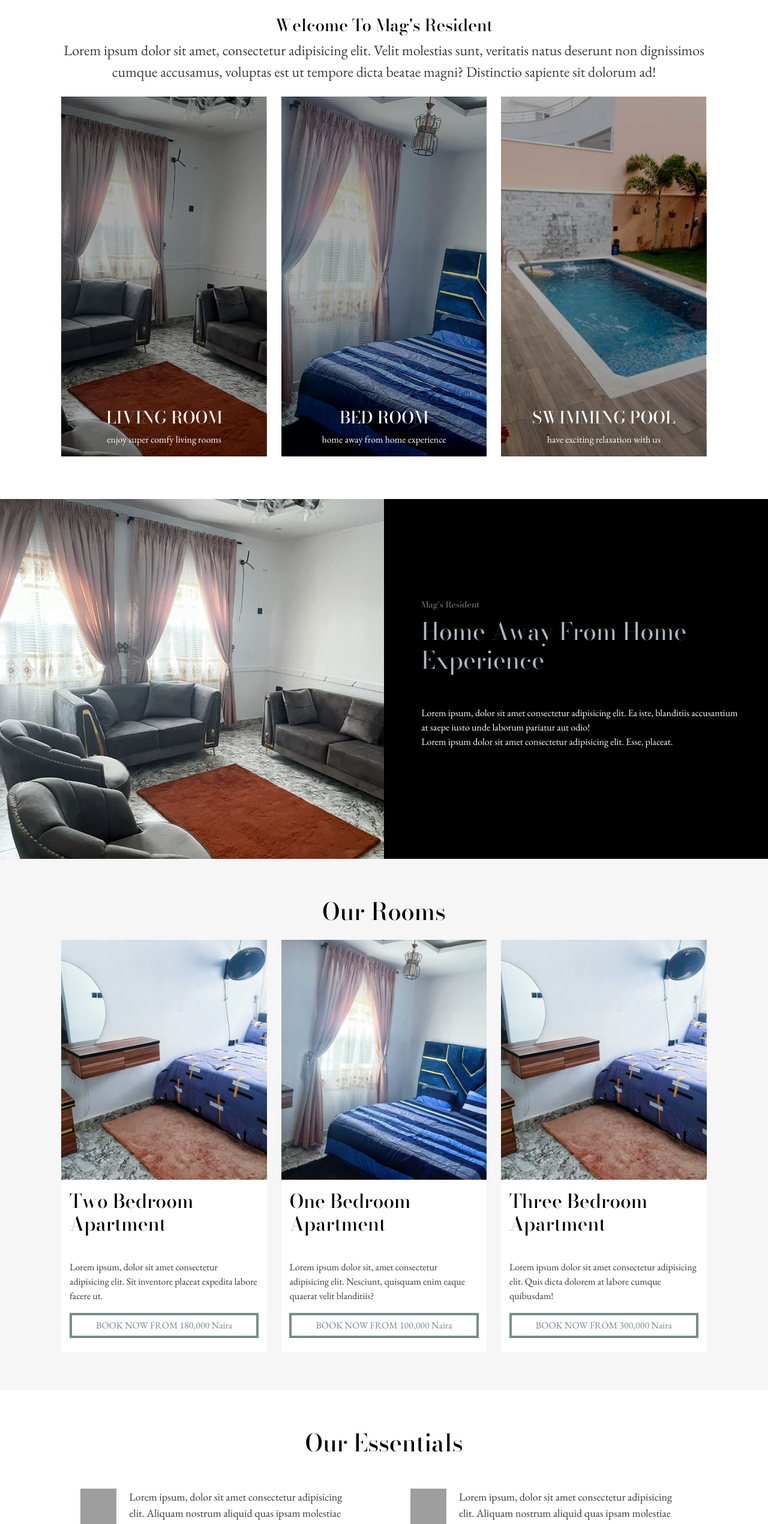
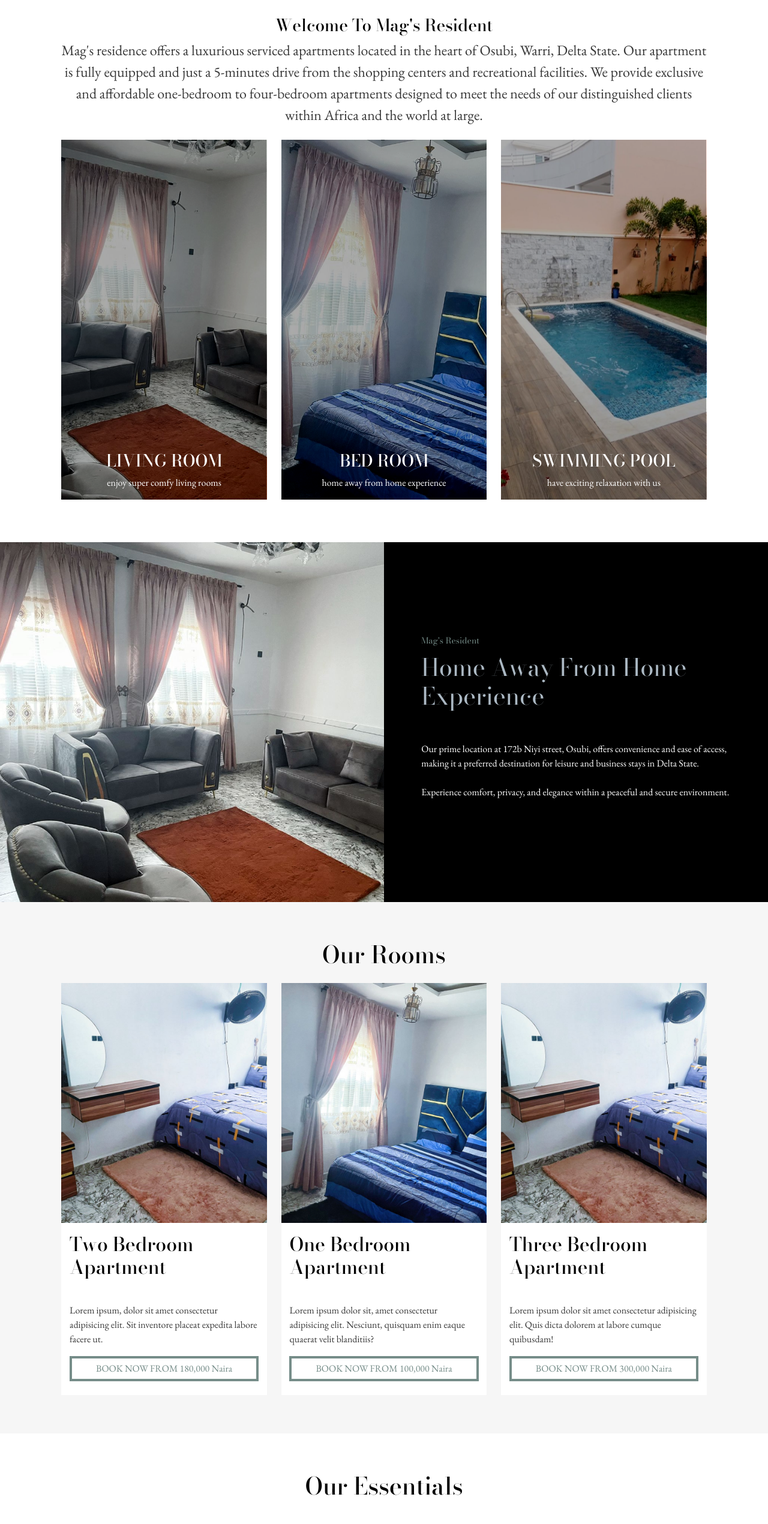
Before and after one commit to jozzydgr8/apartments, a React (Create React App) app: page / in a window 1280 px wide. Shown: the part 939-3480 px from the top of the page at 60% size. Built offline with nearby package versions, Linux system fonts and the light colour scheme; grey boxes are pictures that could not be loaded.

Commit message:
added write ups

```diff
--- a/src/Components/Navbar.jsx
+++ b/src/Components/Navbar.jsx
@@ -1,3 +1,4 @@
+import { a, Link } from "react-router-dom"
 
 function Navbar() {
   return (
@@ -11,16 +12,16 @@ function Navbar() {
     <div className="collapse navbar-collapse" id="navbarSupportedContent">
       <ul className="navbar-nav ms-auto">
         <li className="nav-item">
-          <a className="nav-link active" aria-current="page" href="#">Home</a>
+          <Link className="nav-link active" aria-current="page" href="#">Home</Link>
         </li>
         <li className="nav-item">
-          <a className="nav-link active" aria-current="page" href="#">rooms</a>
+          <a className="nav-link active" aria-current="page" href="/apartments#rooms">rooms</a>
         </li>
         <li className="nav-item">
-          <a className="nav-link active" aria-current="page" href="#">services</a>
+          <a className="nav-link active" aria-current="page" href="/apartments#services">services</a>
         </li>
         <li className="nav-item">
-          <a className="nav-link active" aria-current="page" href="#">contact us</a>
+          <a className="nav-link active" aria-current="page" href="https://wa.link/b8xq56">contact us</a>
         </li>
 
       </ul>
--- a/src/Pages/AboutSection.jsx
+++ b/src/Pages/AboutSection.jsx
@@ -1,6 +1,6 @@
 export const AboutSection = ()=>{
     return(
-        <section style={{background:'black'}}>
+        <section>
 
                 <div className="row">
                     <div className=" a-grid a-background col-md-6">
@@ -16,11 +16,13 @@ export const AboutSection = ()=>{
                             </h1>
                             <br/>
                             <p>
-                               Lorem ipsum, dolor sit amet consectetur adipisicing elit.
-                               Ea iste, blanditiis accusantium at saepe iusto unde laborum pariatur aut odio!
+                               Our prime location at 172b Niyi street, Osubi, offers convenience and ease of access,
+                               making it a preferred destination for leisure and business stays in Delta State.
                                <br/>
-                               Lorem ipsum dolor sit amet consectetur adipisicing elit. Esse, placeat.
+                               <br/>
+                               Experience comfort, privacy, and elegance within a peaceful and secure environment.
                             </p>
+
                         </div>
                     </div>
                 </div>
--- a/src/Pages/Essentials.jsx
+++ b/src/Pages/Essentials.jsx
@@ -1,6 +1,6 @@
 export const Essentials = ()=>{
     return(
-        <section>
+        <section id="services">
             <div className="container-fluid">
                 <h1 className="heading" style={{textAlign:'center'}}>Our Essentials</h1>
                 <>
@@ -13,10 +13,10 @@ export const Essentials = ()=>{
                                 <img src='https://cdn-icons-png.flaticon.com/512/90/90675.png'alt="lounge"/>
                             </div>
                             <div className="col-md-10">
-                                Lorem ipsum, dolor sit amet consectetur adipisicing elit.
-                                 Aliquam nostrum aliquid quas ipsam molestiae quidem cupiditate natus ullam odit nisi!
+                                Unwind in our cozy atmosphere with plush seating, delecious snacks, and a great selection of
+                                beverages. Our lounge, the perfect spot for relaxation and entertainment.
                             <div className="e-div">
-                                unlimited wifi
+                                Perfect Lounge
                             </div>
                             </div>
                         </div>
@@ -30,10 +30,10 @@ export const Essentials = ()=>{
                                 <img src="https://encrypted-tbn0.gstatic.com/images?q=tbn:ANd9GcTy1VqMGxOYQnYMNRms65wJ0YTavyFTKKo6pA&s" alt="swim"/>
                             </div>
                             <div className="col-md-10">
-                            Lorem ipsum, dolor sit amet consectetur adipisicing elit.
-                            Aliquam nostrum aliquid quas ipsam molestiae quidem cupiditate natus ullam odit nisi!
+                            Dive into luxury at our premier swimming pool! Whether you're looking to swim laps,
+                            relax by the poolside, or enjoy a refreshing dip, Our pool provides the perfect escape.
                             <div className="e-div">
-                                unlimited wifi
+                                Swimming Pool
                             </div>
                             </div>
                         </div>
@@ -47,10 +47,9 @@ export const Essentials = ()=>{
                             <img src="https://www.freeiconspng.com/uploads/wifi-icon-line-5.png" alt="wifi" />
                             </div>
                             <div className="col-md-10">
-                            Lorem ipsum, dolor sit amet consectetur adipisicing elit.
-                            Aliquam nostrum aliquid quas ipsam molestiae quidem cupiditate natus ullam odit nisi!
+                            High Speed Broadband Internet guaranteed across all the room via our unlimited free wifi that never disappoints
                             <div className="e-div">
-                                unlimited wifi
+                                Unlimited Wifi
                             </div>
                             </div>
                     </div>
@@ -63,10 +62,13 @@ export const Essentials = ()=>{
                                 <img src='https://png.pngtree.com/png-vector/20190811/ourmid/pngtree-power-energy-icon-vector-isolated-png-image_1686577.jpg' alt="energy"/>
                             </div>
                             <div className="col-md-10">
-                            Lorem ipsum, dolor sit amet consectetur adipisicing elit.
-                            Aliquam nostrum aliquid quas ipsam molestiae quidem cupiditate natus ullam odit nisi!
+                            We're well equipped with several alternative power supplies,
+                            therefore our lights don't go off. 24 hours power supply guaranteed.
+
+
+
                             <div className="e-div">
-                                unlimited wifi
+                                Power Supply
                             </div>
                             </div>
                     </div>
--- a/src/Pages/Footer.jsx
+++ b/src/Pages/Footer.jsx
@@ -1,27 +1,33 @@
+import { Link } from "react-router-dom"
+
 export const Footer = ()=>{
     return(
         <section className="footer">
-            <div className="container-fluid" style={{backdropFilter:'brightness(45%) contrast(120%)'}}>
+            <div className="container-fluid" style={{backdropFilter:'brightness(30%) contrast(120%)'}}>
                 <div className="row">
                     <div className="col-md-4">
                         <div>
-                            <h1 className="heading">About Us</h1>
+                            <h1 className="heading">About Mag's Resident</h1>
                             <p>
-                                Lorem ipsum dolor, sit amet consectetur adipisicing elit.
-                               Necessitatibus saepe illo placeat iusto nobis eos aliquid
-                               dolores maiores numquam error!
+                            We provide exclusive and affordable one-bedroom
+                            to four-bedroom apartments designed to meet the
+                            needs of our distinguished clients within Africa and the world at large.
                             </p>
                         </div>
                     </div>
                     <div className="col-md-4">
                        <div>
                         <h1 className="heading">
-                            Contact Us
+                            Contact Details
                         </h1>
                         <p>
-                            Lorem ipsum dolor sit amet consectetur, adipisicing elit.
-                            Obcaecati veritatis voluptatem illum, recusandae magnam
-                            impedit laborum placeat quam fugiat nulla!
+                            Address: No.172B Niyi street, Osubi Warri, Delta State.
+                            <br/>
+                            <br/>
+                            Phone No: +234 811 365 7622
+                            <br/>
+                            <br />
+                            Email: <a href="mailto:magsresidence@gmail.com">magsresidence@gmail.com</a>
                         </p>
                        </div>
                     </div>
@@ -31,9 +37,11 @@ export const Footer = ()=>{
                             Quick links
                         </h1>
                         <p>
-                            Lorem ipsum dolor sit amet consectetur, adipisicing elit.
-                            Obcaecati veritatis voluptatem illum, recusandae magnam
-                            impedit laborum placeat quam fugiat nulla!
+                            <Link to="https://wa.link/b8xq56">Reach Out</Link>
+                            <hr />
+                            <Link to="/apartments">Our Apartments</Link>
+                            <hr />
+                            <Link to="/">privacy policy</Link>
                         </p>
                        </div>
                     </div>
--- a/src/Pages/Header.jsx
+++ b/src/Pages/Header.jsx
@@ -4,7 +4,7 @@ function Header() {
   return (
     <section  className='background header'>
       <div className='container-fluid'>
-        <a className='whatsappIcon' href='https://wa.me/1234567'>
+        <a className='whatsappIcon' href='https://wa.link/b8xq56'>
         <img src='https://cdn-icons-png.flaticon.com/128/3670/3670051.png' />
         </a>
       </div>
--- a/src/Pages/Rooms.jsx
+++ b/src/Pages/Rooms.jsx
@@ -2,7 +2,7 @@ import { RoomGrid } from "../Components/RoomGrid"
 
 export const Rooms = ()=>{
     return(
-        <section className="room">
+        <section className="room" id="rooms">
             <div className="container-fluid">
                 <h1 className="heading" style={{textAlign:'center'}}>Our Rooms</h1>
                 <RoomGrid/>
--- a/src/Pages/Welcome.jsx
+++ b/src/Pages/Welcome.jsx
@@ -9,9 +9,12 @@ function Welcome() {
                 Welcome to Mag's resident
             </h3>
             <p style={{fontSize:'x-large'}}>
-                Lorem ipsum dolor sit amet, consectetur adipisicing elit. Velit molestias sunt, veritatis
-                 natus deserunt non dignissimos cumque accusamus, voluptas est ut tempore dicta beatae magni?
-                  Distinctio sapiente sit dolorum ad!
+              Mag's residence offers a luxurious serviced apartments located in the heart of
+              Osubi, Warri, Delta State. Our apartment is fully equipped and just a 5-minutes
+              drive from the shopping centers and recreational facilities.
+              We provide exclusive and affordable one-bedroom to four-bedroom apartments designed
+              to meet the needs of our distinguished clients within Africa and the world at large.
+
             </p>
             <WelcomeGrid/>
         </div>
--- a/src/index.css
+++ b/src/index.css
@@ -145,7 +145,6 @@ text-transform: uppercase;
 .a-background{
   background-image: url('./assets/WhatsApp Image 2024-09-14 at 10.22.58.jpeg');
   background-size: cover;
-
 }
 /* room seciton */
 .room{
```
